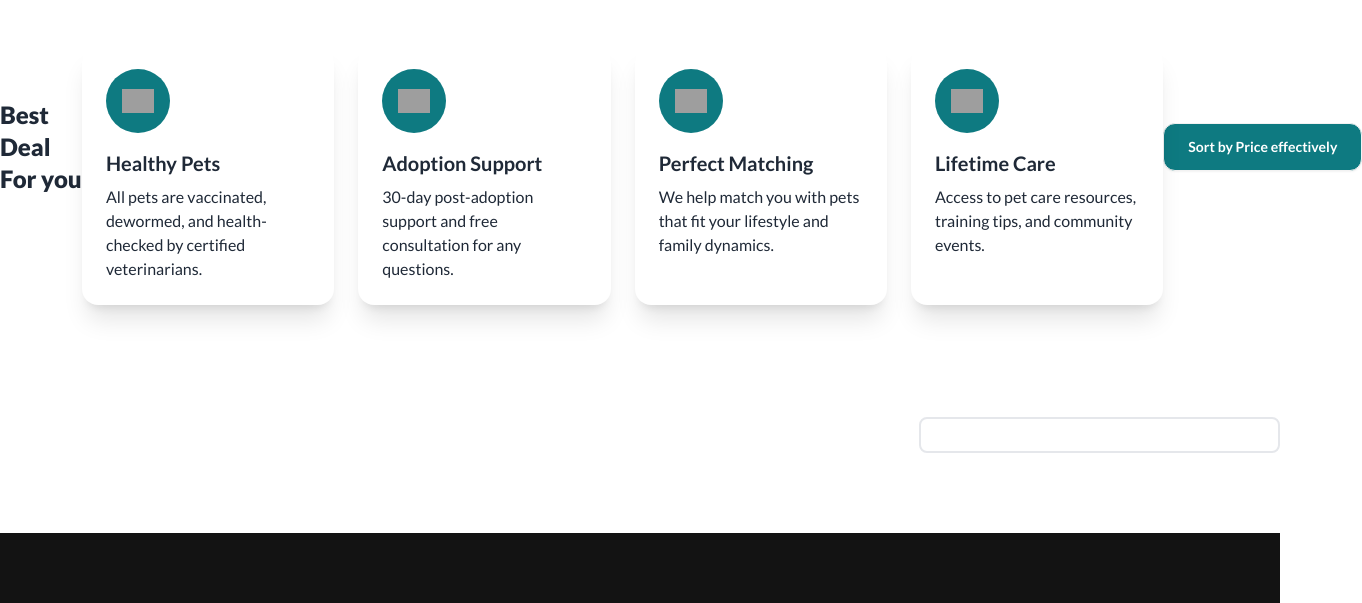
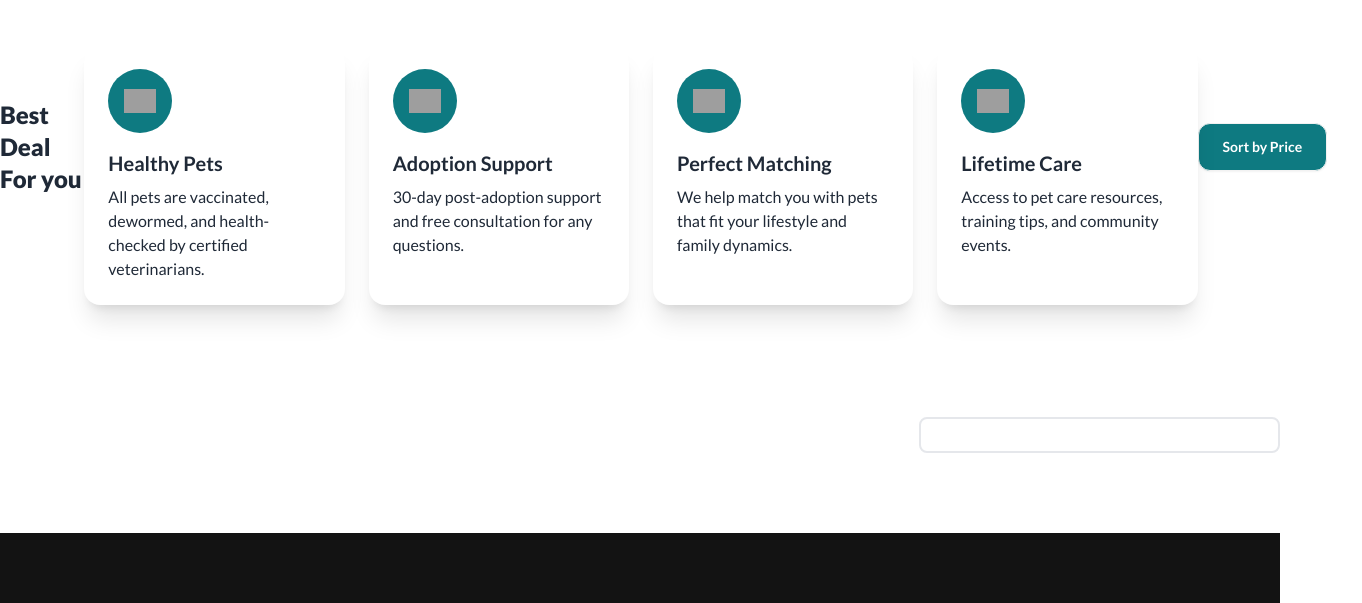
Before and after one commit to RAYHAN-HEXA/Assingment-6, a plain HTML site: page index.html in a window 1280 px wide. Shown: the part 1289-1892 px from the top of the page, 1362 px wide, since content can reach past the window. Drawn offline with nearby package versions, Linux system fonts and the light colour scheme; no server answers; grey boxes are pictures that could not be loaded.

Commit message:
Your commit message

```diff
--- a/index.html
+++ b/index.html
@@ -142,7 +142,7 @@
         </div>
     </div>
             <div class="flex justify-between items-center">
-                <button id="sort-by-price" class="btn bg-[#0E7A81] text-white text-xm px-6 font-bold rounded-xl">Sort by Price effectively</button>
+                <button id="sort-by-price" class="btn bg-[#0E7A81] text-white text-xm px-6 font-bold rounded-xl">Sort by Price </button>
             </div>
         </section>
 
```
